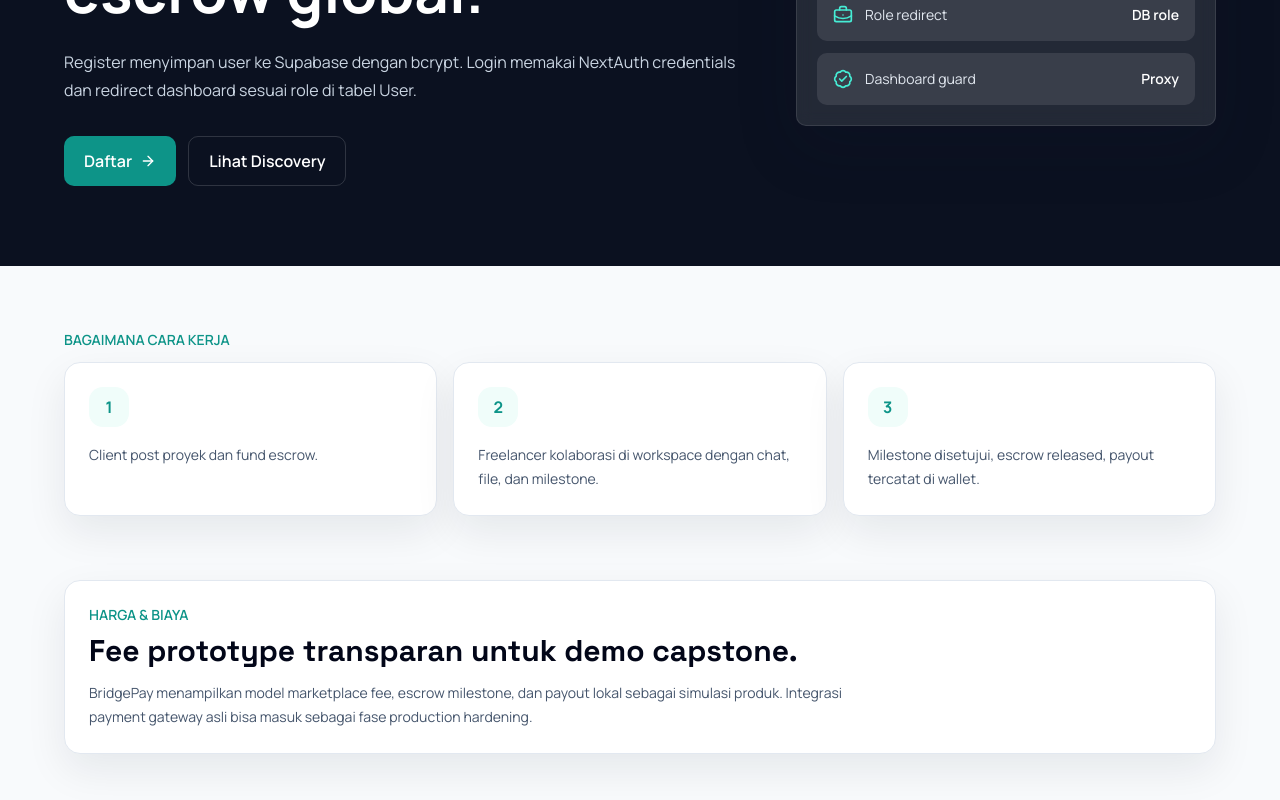
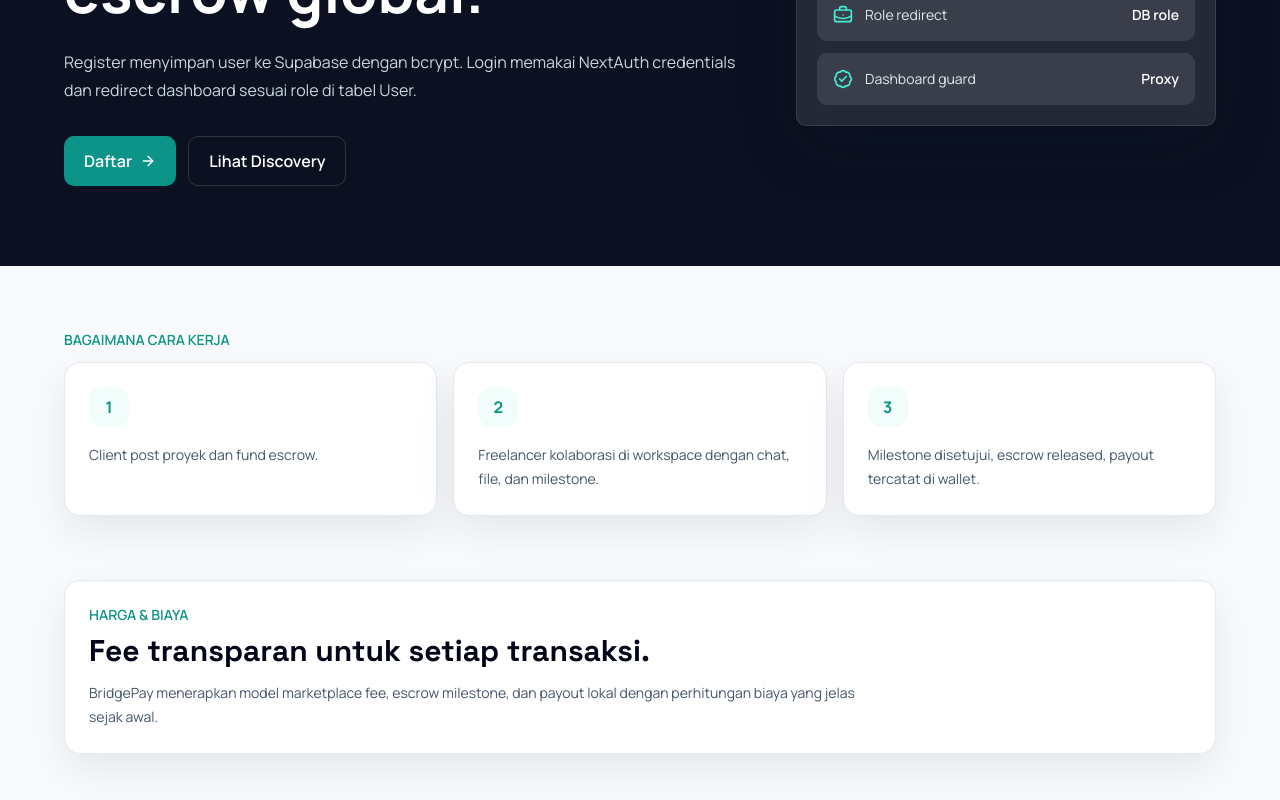
Before and after one commit to NabielI/bridgepay-next, a Next.js app: page / in a window 1280 px wide. Shown: the part 372-1172 px from the top of the page. Built offline with nearby package versions, Linux system fonts and the light colour scheme; no server answers.

Commit message:
Update pricing landing copy

```diff
--- a/src/app/page.tsx
+++ b/src/app/page.tsx
@@ -102,12 +102,11 @@ export default async function Home() {
             Harga & Biaya
           </p>
           <h2 className="font-display text-3xl font-bold text-slate-950">
-            Fee prototype transparan untuk demo capstone.
+            Fee transparan untuk setiap transaksi.
           </h2>
           <p className="mt-3 max-w-3xl text-sm leading-6 text-slate-600">
-            BridgePay menampilkan model marketplace fee, escrow milestone, dan
-            payout lokal sebagai simulasi produk. Integrasi payment gateway asli
-            bisa masuk sebagai fase production hardening.
+            BridgePay menerapkan model marketplace fee, escrow milestone, dan
+            payout lokal dengan perhitungan biaya yang jelas sejak awal.
           </p>
         </div>
       </section>
```
